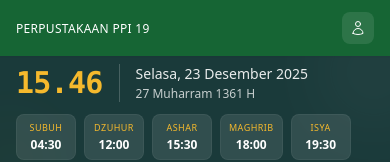
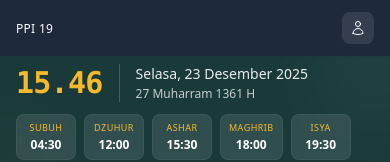
Before and after one commit to Psopandi30/perpustakaan-ppi19, a React (Vite) app: page / in a window 390 px wide. Shown: the top 162 px of the page. Built offline with nearby package versions, Linux system fonts and the light colour scheme; no server answers; the database is empty.

Commit message:
Update header - slate-800 color, very short mobile text 'PPI 19', improved logo border

```diff
--- a/components/LandingPage.tsx
+++ b/components/LandingPage.tsx
@@ -152,7 +152,7 @@ const LandingPage: React.FC<LandingPageProps> = ({ onLoginClick, settings }) =>
   return (
     <div className="min-h-screen bg-gray-50 flex flex-col font-sans">
       {/* Header - Clean Minimal Design */}
-      <header className="bg-green-800 shadow-sm sticky top-0 z-50">
+      <header className="bg-slate-800 shadow-sm sticky top-0 z-50">
         <div className="container mx-auto px-4 py-3">
           <div className="flex justify-between items-center gap-4">
             {/* Logo + Title - Left Side */}
@@ -161,12 +161,12 @@ const LandingPage: React.FC<LandingPageProps> = ({ onLoginClick, settings }) =>
                 <img
                   src={settings.loginLogo}
                   alt="Logo"
-                  className="w-8 h-8 md:w-10 md:h-10 rounded-lg object-cover shadow-sm border border-white/10 flex-shrink-0"
+                  className="w-8 h-8 md:w-10 md:h-10 rounded-lg object-cover shadow-sm border border-white/20 flex-shrink-0"
                 />
               )}
               <h1 className="text-xs md:text-sm font-medium text-white uppercase tracking-wide leading-tight">
                 <span className="hidden sm:inline">{settings.libraryName}</span>
-                <span className="sm:hidden">PERPUSTAKAAN PPI 19</span>
+                <span className="sm:hidden">PPI 19</span>
               </h1>
             </div>
 
```
